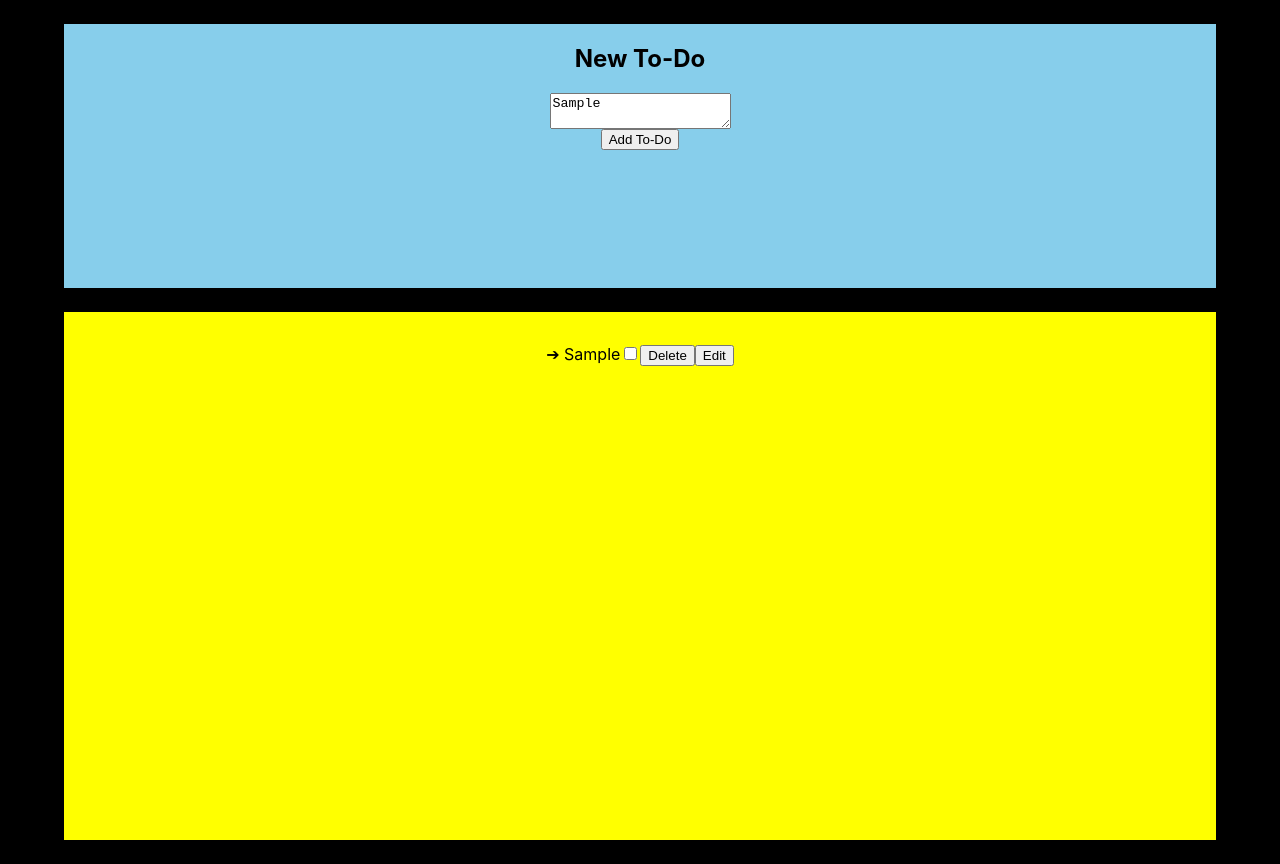
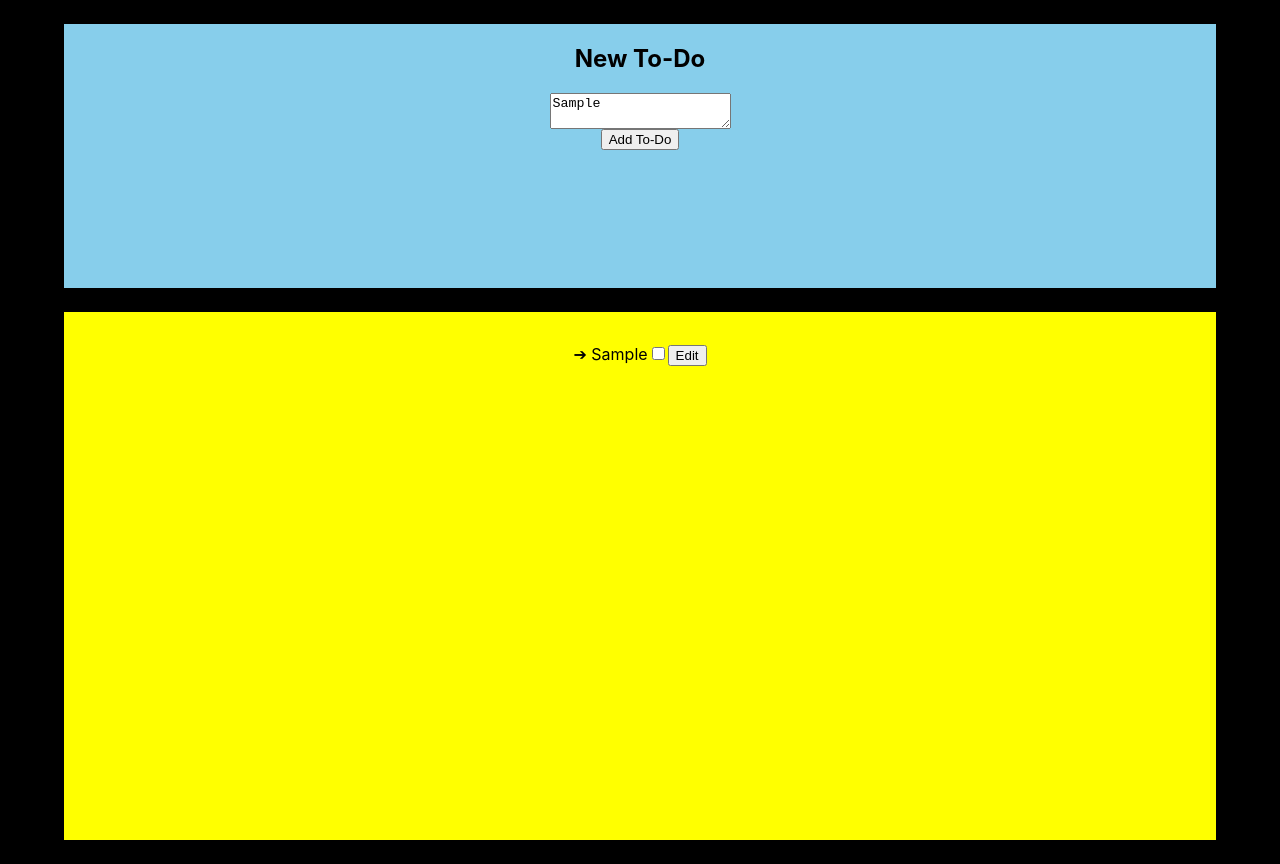
Before and after one commit to alricf/to-do, a React (Create React App) app: page / in a window 1280 px wide. Both pictures are taken after typing "Sample" into the empty fields and a click on the button "Add To-Do". Built offline with nearby package versions, Linux system fonts and the light colour scheme.

Commit message:
Showing delete button only if task checkbox is checked

```diff
--- a/src/components/ToDoList.tsx
+++ b/src/components/ToDoList.tsx
@@ -54,10 +54,16 @@ const ToDoList: React.FC<IProps> = ({ toDoList, setToDoList }): JSX.Element => {
       return (
         <li key={index}>
           {`➔ ${taskObj.name}`}
-          <input name={taskObj.id.toString()} type="checkbox" onClick={handleCheck} />
-          <button name={taskObj.id.toString()} onClick={handleDelete}>
-            Delete
-          </button>
+          <input
+            name={taskObj.id.toString()}
+            type="checkbox"
+            onClick={handleCheck} />
+          {
+            taskObj.complete === true &&
+            <button name={taskObj.id.toString()} onClick={handleDelete}>
+              Delete
+            </button>
+          }
           {editIndex === index ? (
             <>
               <textarea
```
